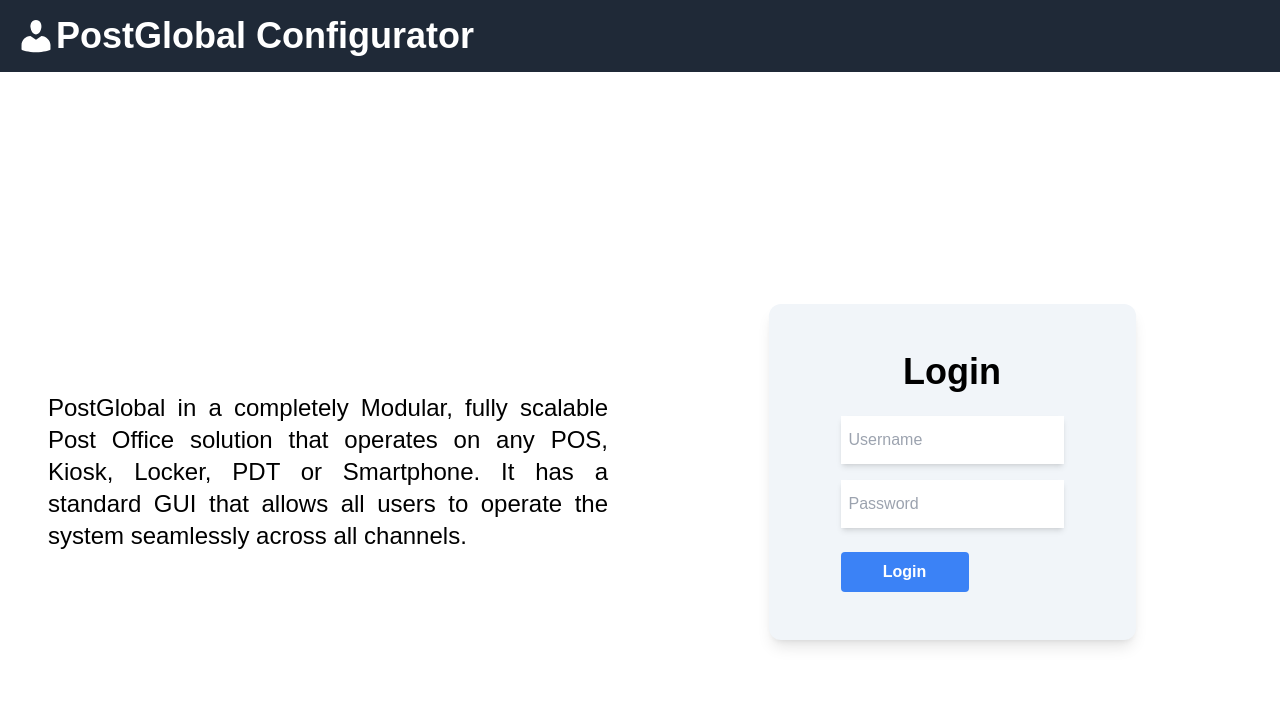
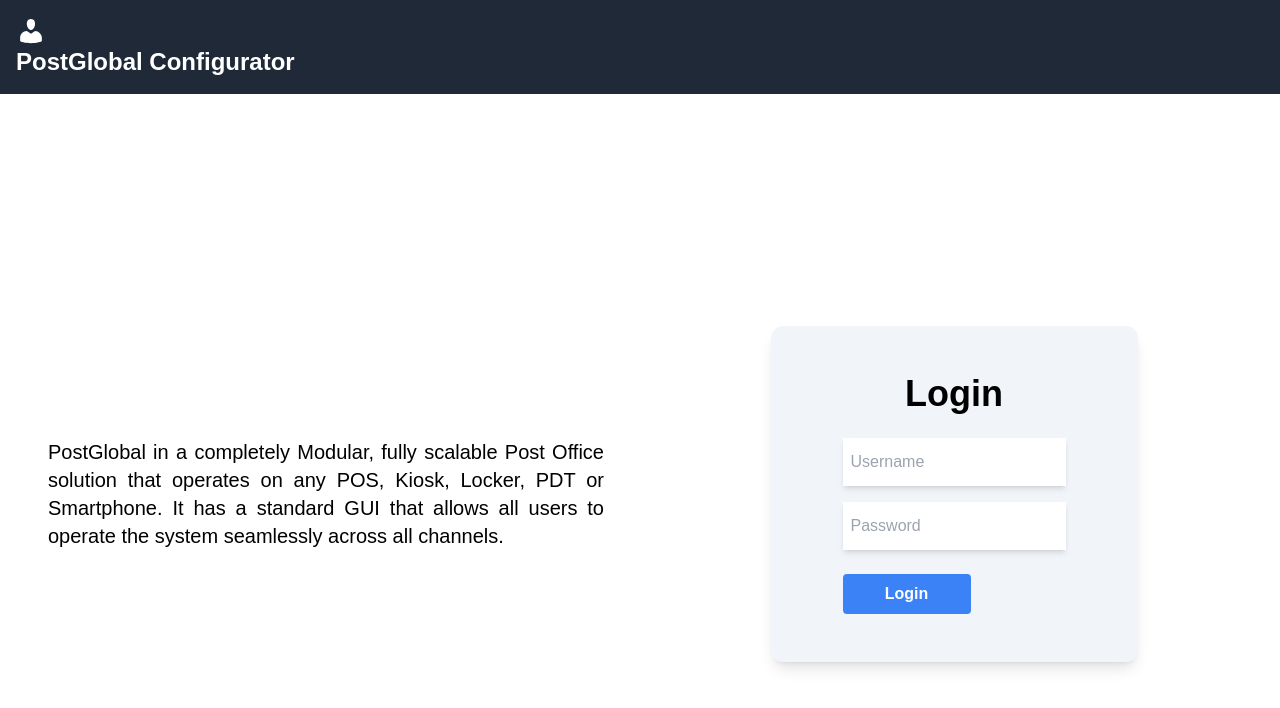
Before and after one commit to alvinbengeorge/test-frontend, a Next.js app in the folder client/: page / in a window 1280 px wide. Shown: the top 708 px of the page. Built offline with nearby package versions, Linux system fonts and the light colour scheme.

Commit message:
fix: scaling

```diff
--- a/client/src/app/page.tsx
+++ b/client/src/app/page.tsx
@@ -12,11 +12,12 @@ const LoginPage = () => {
   return (
     <section>
       <nav className="bg-gray-800 w-full p-4">
-        <div className="container mx-auto flex justify-between items-center">
-          <div className="text-white font-bold text-4xl flex content-center">
+        <div className="">
+          <div>
+            <div className="text-white font-bold text-2xl">
               <svg
-              width="40px"
-              height="40px"
+                width="30px"
+                height="30px"
                 viewBox="0 0 20 20"
                 xmlns="http://www.w3.org/2000/svg"
                 className="rounded-full invert"
@@ -30,8 +31,9 @@ const LoginPage = () => {
               PostGlobal Configurator
             </div>
           </div>
+        </div>
       </nav>
-      <div className="grid place-items-center h-screen grid-cols-1 lg:grid-cols-2 p-0 lg:p-4">
+      <div className="grid place-items-center h-screen grid-cols-1 lg:grid-cols-2 p-0 lg:p-4 gap-2">
         <div className="p-8 rounded-2xl bg-white hover:bg-slate-200 duration-500 shadow-none hover:shadow-2xl hover:border">
           {/* <Image
             src="/image.png"
@@ -41,7 +43,7 @@ const LoginPage = () => {
             className="rounded-2xl hover:shadow-md hover:bg-slate-100 duration-500"
           /> */}
 
-          <p className="text-justify text-2xl text-wrap">
+          <p className="text-justify text-xl text-wrap">
             PostGlobal in a completely Modular, fully scalable Post Office
             solution that operates on any POS, Kiosk, Locker, PDT or Smartphone.
             It has a standard GUI that allows all users to operate the system
```
Lines whose indentation alone changed are shown as unchanged.
